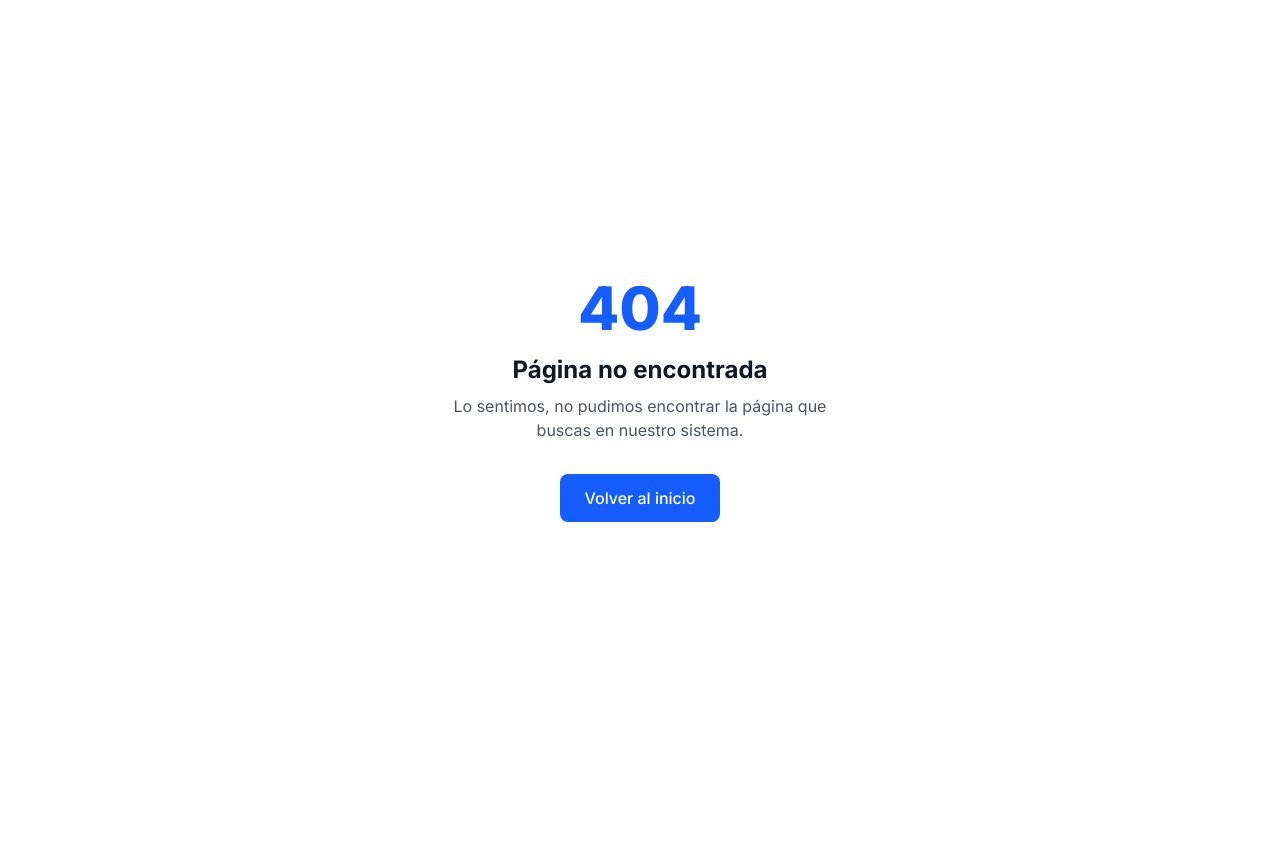
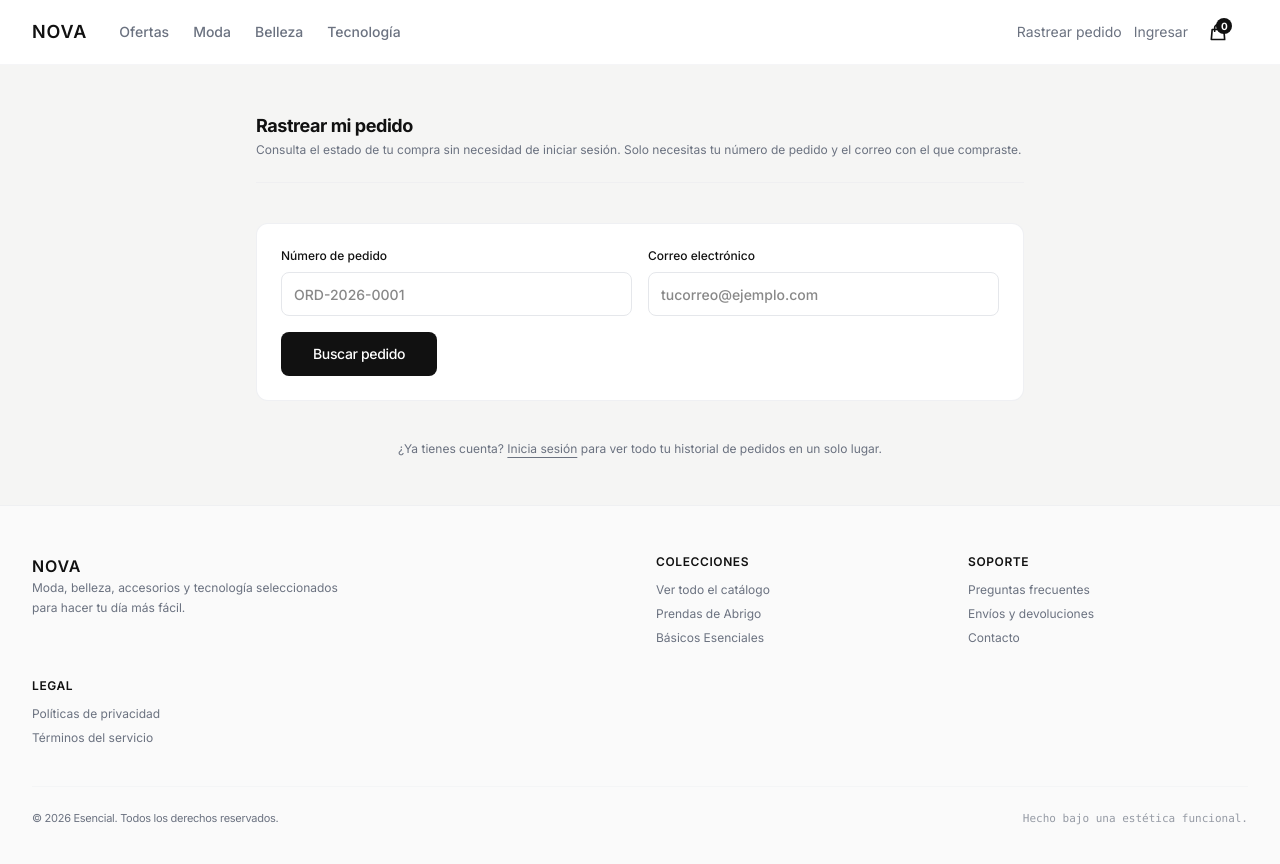
Before and after one commit to cbdvxzDev/Practica-NextJs, a Next.js app: page /track-order in a window 1280 px wide. Before the commit this address had no page. Shown: the top 864 px of the page. Before the commit the page ends 800 px from the top, so only its background shows below. Built offline with nearby package versions, Linux system fonts and the light colour scheme.

Commit message:
Update checkout page and create track order page with new features

```diff
--- a/app/(shop)/checkout/page.tsx
+++ b/app/(shop)/checkout/page.tsx
@@ -124,9 +124,16 @@ export default function CheckoutPage() {
           enviaremos la confirmación y el seguimiento a tu correo.
         </p>
         <div className="flex flex-col gap-3 sm:flex-row">
-          <Link href="/profile"><Button variant="secondary">Ver mis pedidos</Button></Link>
+          <Link href={user ? "/profile" : "/track-order"}>
+            <Button variant="secondary">{user ? "Ver mis pedidos" : "Rastrear mi pedido"}</Button>
+          </Link>
           <Link href="/products"><Button>Seguir comprando</Button></Link>
         </div>
+        {!user && (
+          <p className="text-xs text-brand-muted">
+            Guarda tu número de pedido <span className="font-semibold text-brand-dark">{confirmedOrderId}</span> para rastrearlo cuando quieras.
+          </p>
+        )}
       </div>
     );
   }
--- /dev/null
+++ b/app/(shop)/track-order/page.tsx
@@ -0,0 +1,168 @@
+"use client";
+
+import * as React from "react";
+import Link from "next/link";
+import { PageTitle } from "../../compents/common/PageTitle";
+import { Button } from "../../compents/ui/Button";
+import { useOrdersStore, type OrderStatus, type Order } from "../../store/orders.store";
+
+// Estilos visuales por estado, reutilizados también en /profile.
+const getStatusStyles = (status: OrderStatus) => {
+  switch (status) {
+    case "entregado":
+      return { label: "Entregado", className: "bg-neutral-100 text-neutral-800" };
+    case "enviado":
+      return { label: "Enviado", className: "bg-blue-100 text-blue-800" };
+    case "procesando":
+      return { label: "En proceso", className: "bg-brand-dark text-white" };
+    case "cancelado":
+      return { label: "Cancelado", className: "bg-red-100 text-red-700" };
+    default:
+      return { label: "Pendiente", className: "bg-neutral-50 text-brand-muted border border-border" };
+  }
+};
+
+const STATUS_STEPS: OrderStatus[] = ["pendiente", "procesando", "enviado", "entregado"];
+
+export default function TrackOrderPage() {
+  const getOrderByIdAndEmail = useOrdersStore((state) => state.getOrderByIdAndEmail);
+
+  const [orderId, setOrderId] = React.useState("");
+  const [email, setEmail] = React.useState("");
+  const [error, setError] = React.useState("");
+  const [result, setResult] = React.useState<Order | null>(null);
+  const [hasSearched, setHasSearched] = React.useState(false);
+
+  const handleSubmit = (event: React.FormEvent<HTMLFormElement>) => {
+    event.preventDefault();
+    setError("");
+    setHasSearched(true);
+
+    if (!orderId.trim() || !email.trim()) {
+      setError("Ingresa el número de pedido y el correo con el que compraste.");
+      setResult(null);
+      return;
+    }
+
+    const found = getOrderByIdAndEmail(orderId, email);
+    if (!found) {
+      setError("No encontramos un pedido con esos datos. Revisa el número de orden y el correo.");
+      setResult(null);
+      return;
+    }
+
+    setResult(found);
+  };
+
+  const currentStepIndex = result ? STATUS_STEPS.indexOf(result.status) : -1;
+  const isCancelled = result?.status === "cancelado";
+
+  return (
+    <div className="mx-auto max-w-3xl space-y-10">
+      <PageTitle
+        title="Rastrear mi pedido"
+        subtitle="Consulta el estado de tu compra sin necesidad de iniciar sesión. Solo necesitas tu número de pedido y el correo con el que compraste."
+      />
+
+      <form onSubmit={handleSubmit} className="grid grid-cols-1 gap-4 rounded-card border border-border/60 bg-white p-6 sm:grid-cols-2">
+        <label className="text-xs font-medium">
+          Número de pedido
+          <input
+            value={orderId}
+            onChange={(event) => setOrderId(event.target.value)}
+            placeholder="ORD-2026-0001"
+            className="mt-2 h-11 w-full rounded-button border border-border px-3 text-sm focus:outline-none focus:ring-1 focus:ring-brand-dark"
+          />
+        </label>
+        <label className="text-xs font-medium">
+          Correo electrónico
+          <input
+            type="email"
+            value={email}
+            onChange={(event) => setEmail(event.target.value)}
+            placeholder="tucorreo@ejemplo.com"
+            className="mt-2 h-11 w-full rounded-button border border-border px-3 text-sm focus:outline-none focus:ring-1 focus:ring-brand-dark"
+          />
+        </label>
+        <div className="sm:col-span-2">
+          <Button type="submit" className="h-11 w-full sm:w-auto sm:px-8">
+            Buscar pedido
+          </Button>
+        </div>
+      </form>
+
+      {error && (
+        <div className="rounded-card border border-red-200 bg-red-50 px-6 py-4 text-sm text-red-700">
+          {error}
+        </div>
+      )}
+
+      {hasSearched && result && (
+        <section className="space-y-6 rounded-card border border-border/60 bg-white p-6">
+          <div className="flex flex-col gap-2 border-b border-border/40 pb-5 sm:flex-row sm:items-center sm:justify-between">
+            <div>
+              <p className="text-lg font-medium text-brand-dark">{result.id}</p>
+              <p className="text-xs text-brand-muted">
+                Realizado el {new Date(result.createdAt).toLocaleDateString("es-CO", { day: "2-digit", month: "long", year: "numeric" })}
+              </p>
+            </div>
+            <span className={`w-fit text-xs font-medium px-2.5 py-1 rounded-full ${getStatusStyles(result.status).className}`}>
+              {getStatusStyles(result.status).label}
+            </span>
+          </div>
+
+          {/* Barra de progreso del pedido */}
+          {!isCancelled && (
+            <div className="flex items-center justify-between">
+              {STATUS_STEPS.map((step, index) => (
+                <React.Fragment key={step}>
+                  <div className="flex flex-col items-center gap-1.5 text-center">
+                    <div
+                      className={`flex h-8 w-8 items-center justify-center rounded-full text-xs font-semibold ${
+                        index <= currentStepIndex ? "bg-brand-dark text-white" : "bg-neutral-100 text-brand-muted"
+                      }`}
+                    >
+                      {index < currentStepIndex ? "✓" : index + 1}
+                    </div>
+                    <span className="text-[11px] capitalize text-brand-muted">{getStatusStyles(step).label}</span>
+                  </div>
+                  {index < STATUS_STEPS.length - 1 && (
+                    <span className={`mx-2 h-px flex-1 ${index < currentStepIndex ? "bg-brand-dark" : "bg-border"}`} />
+                  )}
+                </React.Fragment>
+              ))}
+            </div>
+          )}
+
+          <div className="grid grid-cols-1 gap-6 border-t border-border/40 pt-6 sm:grid-cols-2">
+            <div className="space-y-1 text-sm">
+              <span className="block text-xs text-brand-muted">Enviado a</span>
+              <p className="font-medium text-brand-dark">{result.customerName}</p>
+              <p className="text-brand-muted">{result.address}, {result.city}</p>
+              <p className="text-brand-muted">{result.phone}</p>
+            </div>
+            <div className="space-y-1 text-sm sm:text-right">
+              <span className="block text-xs text-brand-muted">Total del pedido</span>
+              <p className="text-lg font-medium text-brand-dark">${result.total.toLocaleString("es-CO")}</p>
+              <p className="text-xs text-brand-muted">Pago: {result.paymentStatus === "pagado" ? "Confirmado" : "Pendiente"}</p>
+            </div>
+          </div>
+
+          <div className="space-y-3 border-t border-border/40 pt-6">
+            <h3 className="text-sm font-medium text-brand-dark">Productos</h3>
+            {result.items.map((item) => (
+              <div key={item.id} className="flex items-center justify-between text-sm">
+                <span className="text-brand-muted">{item.name} × {item.quantity}</span>
+                <span className="font-medium text-brand-dark">${(item.price * item.quantity).toLocaleString("es-CO")}</span>
+              </div>
+            ))}
+          </div>
+        </section>
+      )}
+
+      <p className="text-center text-xs text-brand-muted">
+        ¿Ya tienes cuenta? <Link href="/login" className="underline underline-offset-4 hover:text-brand-dark">Inicia sesión</Link> para ver todo tu historial de pedidos en un solo lugar.
+      </p>
+    </div>
+  );
+}
--- a/app/compents/layout/Navbar.tsx
+++ b/app/compents/layout/Navbar.tsx
@@ -72,6 +72,9 @@ export function Navbar() {
         </div>
 
         <div className="flex items-center space-x-3">
+          <Link href="/track-order" className="hidden text-sm text-brand-muted transition-colors hover:text-brand-dark sm:inline-flex">
+            Rastrear pedido
+          </Link>
           <Link href="/login" className="hidden text-sm text-brand-muted transition-colors hover:text-brand-dark sm:inline-flex">
             Ingresar
           </Link>
@@ -105,7 +108,10 @@ export function Navbar() {
                 {link.label}
               </Link>
             ))}
-            <Link href="/login" className="border-t border-border/40 pt-4 text-brand-muted">
+            <Link href="/track-order" className="border-t border-border/40 pt-4 text-brand-muted">
+              Rastrear pedido
+            </Link>
+            <Link href="/login" className="text-brand-muted">
               Mi cuenta
             </Link>
           </div>
--- a/app/store/orders.store.ts
+++ b/app/store/orders.store.ts
@@ -37,6 +37,7 @@ interface OrdersState {
   addOrder: (order: NewOrderInput) => Order;
   updateStatus: (id: string, status: OrderStatus) => void;
   getOrdersByEmail: (email: string) => Order[];
+  getOrderByIdAndEmail: (id: string, email: string) => Order | undefined;
 }
 
 let orderSequence = 0;
@@ -77,6 +78,13 @@ export const useOrdersStore = create<OrdersState>()(
         get().orders.filter(
           (order) => order.customerEmail.toLowerCase() === email.trim().toLowerCase()
         ),
+
+      getOrderByIdAndEmail: (id, email) =>
+        get().orders.find(
+          (order) =>
+            order.id.trim().toLowerCase() === id.trim().toLowerCase() &&
+            order.customerEmail.toLowerCase() === email.trim().toLowerCase()
+        ),
     }),
     {
       name: 'orders-storage',
```
